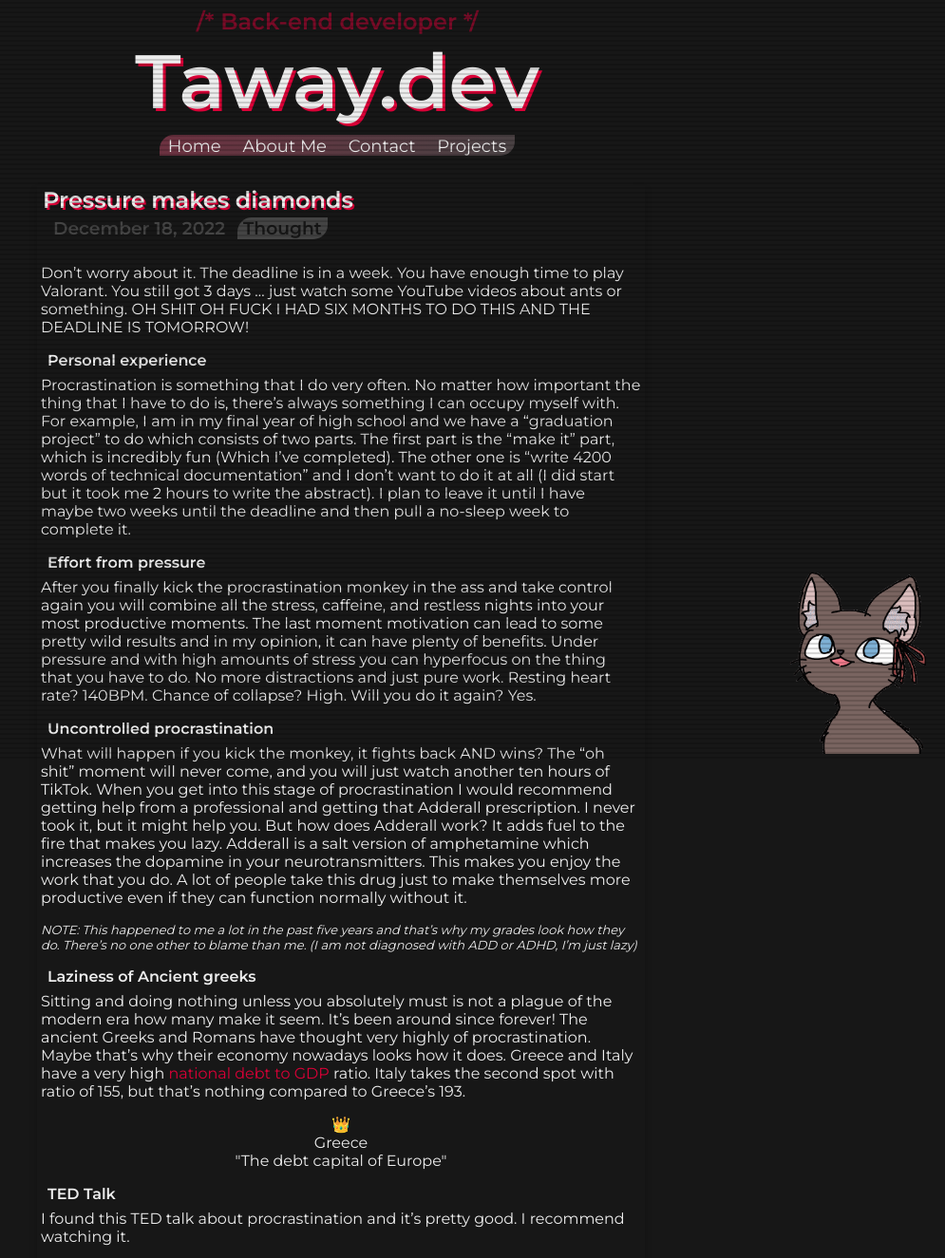
After one commit to MysteriousTaway/Taway.dev, a PHP site: page /blog/page/2022/18-12-2022.html in a window 1280 px wide. The commit adds this page. Shown: the top 1325 px of the page at 95% size, without its empty margins (285-1280 px from the left). Run offline with PHP 8.4, Linux system fonts and the light colour scheme.

Commit message:
date changes, added tags, added a new blog post

```diff
--- a/blog/page/2022/14-12-2022.html
+++ b/blog/page/2022/14-12-2022.html
@@ -43,7 +43,10 @@
     <div class="container">
         <div class="blogName">
             <h2>Web-dev adventure</h2>
-            <h3>14.12.2022</h3>
+            <span>
+                <h3>December 14, 2022</h3>
+                <h3 class="tag">Project</h3>
+            </span>
         </div>
         <!-- <h4>Chapter name</h4> -->
         <p>
--- a/blog/page/2022/15-12-2022.html
+++ b/blog/page/2022/15-12-2022.html
@@ -43,7 +43,10 @@
     <div class="container">
         <div class="blogName">
             <h2>The Inadequacy of Modern Education</h2>
-            <h3>15.12.2022</h3>
+            <span>
+                <h3>December 15, 2022</h3>
+                <h3 class="tag">Ideology</h3>
+            </span>
         </div>
 
         <p>
--- /dev/null
+++ b/blog/page/2022/18-12-2022.html
@@ -0,0 +1,130 @@
+<!DOCTYPE html>
+<!-- Import icon -->
+<link rel="icon" type="image/x-icon" href="https://avatars.githubusercontent.com/u/44374628?v=4">
+
+<!-- include style.css (if this page is in root folder) -->
+<!-- <link rel="stylesheet" href="src/style.css"> -->
+
+<!-- include style.css (if this page is in blog folder) -->
+<link rel="stylesheet" href="../../../src/style.css">
+<link rel="stylesheet" href="../../../src/index.css">
+
+<!-- include style.css (if this page is in prefab folder) -->
+<!-- <link rel="stylesheet" href="../style.css"> -->
+
+<!-- Include font: -->
+<link rel="preconnect" href="https://fonts.googleapis.com">
+<link rel="preconnect" href="https://fonts.gstatic.com" crossorigin>
+<link href="https://fonts.googleapis.com/css2?family=Montserrat:wght@400;600&display=swap" rel="stylesheet">
+<style>
+    @import url('https://fonts.googleapis.com/css2?family=Montserrat:wght@400;600&display=swap');
+</style>
+<html lang="en">
+
+<head>
+    <meta charset="UTF-8">
+    <meta name="viewport" content="width=device-width, initial-scale=1.0">
+    <meta http-equiv="X-UA-Compatible" content="ie=edge">
+    <title>Taway.dev - Blog</title>
+    <h4 class="center subtitle"> /* Back-end developer */ </h4>
+    <h1 class="title invert">Taway.dev</h1>
+    <div class="combar center">
+        <span>
+            <a href="../../../index.html">Home</a>
+            <a href="../../../about.html">About Me</a>
+            <a href="../../../contact.html">Contact</a>
+            <a href="../../../projects.html">Projects</a>
+        </span>
+    </div>
+</head>
+<br><br>
+
+<body>
+    <div class="container">
+        <div class="blogName">
+            <h2>Pressure makes diamonds</h2>
+            <span>
+                <h3>December 18, 2022</h3>
+                <h3 class="tag">Thought</h3>
+            </span>
+        </div>
+        <p>
+            Don’t worry about it. The deadline is in a week. You have enough time to play Valorant. You still got 3 days
+            …
+            just watch some YouTube videos about ants or something. OH SHIT OH FUCK I HAD SIX MONTHS TO DO THIS AND THE
+            DEADLINE IS TOMORROW!
+        </p>
+        <h4>Personal experience</h4>
+        <p>
+            Procrastination is something that I do very often. No matter how important the thing that I have to do is,
+            there’s always something I can occupy myself with. For example, I am in my final year of high school and we
+            have
+            a “graduation project” to do which consists of two parts. The first part is the “make it” part, which is
+            incredibly fun (Which I’ve completed). The other one is “write 4200 words of technical documentation” and I
+            don’t want to do it at all (I did start but it took me 2 hours to write the abstract). I plan to leave it
+            until
+            I have maybe two weeks until the deadline and then pull a no-sleep week to complete it.
+        </p>
+        <h4>Effort from pressure</h4>
+        <p>
+            After you finally kick the procrastination monkey in the ass and take control again you will combine all the
+            stress, caffeine, and restless nights into your most productive moments. The last moment motivation can lead
+            to
+            some pretty wild results and in my opinion, it can have plenty of benefits. Under pressure and with high
+            amounts
+            of stress you can hyperfocus on the thing that you have to do. No more distractions and just pure work.
+            Resting heart rate? 140BPM. Chance of collapse? High. Will you do it again? Yes.
+        </p>
+        <h4>Uncontrolled procrastination</h4>
+        <p>
+            What will happen if you kick the monkey, it fights back AND wins? The “oh shit” moment will never come, and
+            you will just watch another ten hours of TikTok. When you get into this stage of procrastination I would
+            recommend getting help from a professional and getting that Adderall prescription. I never took it, but it
+            might help you. But how does Adderall work? It adds fuel to the fire that makes you lazy. Adderall is a salt
+            version of amphetamine which increases the dopamine in your neurotransmitters. This makes you enjoy the work
+            that you do. A lot of people take this drug just to make themselves more productive even if they can
+            function normally without it.
+        <div class="note small">
+            NOTE: This happened to me a lot in the past five years and that’s why my grades look how they do. There’s no
+            one other to blame than me. (I am not diagnosed with ADD or ADHD, I’m just lazy)
+        </div>
+        </p>
+        <h4>Laziness of Ancient greeks</h4>
+        <p>
+            Sitting and doing nothing unless you absolutely must is not a plague of the modern era how many make it
+            seem. It’s been around since forever! The ancient Greeks and Romans have thought very highly of
+            procrastination. Maybe that’s why their economy nowadays looks how it does. Greece and Italy have a very
+            high <a target="_blank" href="https://tradingeconomics.com/country-list/government-debt-to-gdp?continent=europe"> national debt to GDP</a> ratio. Italy takes the second spot with ratio of 155, but that’s nothing compared
+            to Greece’s 193.
+            <div class="center">
+                👑<br>
+                Greece<br>
+                "The debt capital of Europe"<br>
+            </div>
+        </p>
+        <h4>TED Talk</h4>
+        <p>
+            I found this TED talk about procrastination and it’s pretty good. I recommend watching it.
+        </p>
+        <iframe class="center_iframe" width="560" height="315" src="https://www.youtube.com/embed/arj7oStGLkU"
+            title="YouTube video player" frameborder="0"
+            allow="accelerometer; autoplay; clipboard-write; encrypted-media; gyroscope; picture-in-picture"
+            allowfullscreen>
+        </iframe>
+
+        <a href="../../../index.html">
+            <h3>
+                « BACK
+            </h3>
+        </a>
+    </div>
+</body>
+
+<footer>
+    <div class="catImage">
+        <!-- <img src="img/sticker.webp" width="128" height="128" alt="cat"> -->
+        <img src="../../../img/Tabbie.png" width="150" height="196" alt="cat">
+    </div>
+</footer>
+
+</html>
--- a/blog/page/DD-MM-YYYY.html
+++ b/blog/page/DD-MM-YYYY.html
@@ -43,7 +43,10 @@
     <div class="container">
         <div class="blogName">
             <h2>Blog post name</h2>
-            <h3>DD.MM.YYYY</h3>
+            <span>
+                <h3>Month Day, Year</h3>
+                <h3 class="tag">Tag</h3>
+            </span>
         </div>
         <p>
             Lorem ipsum dolor sit amet, consectetur adipiscing elit, sed do eiusmod tempor incididunt ut labore et
--- a/projects.html
+++ b/projects.html
@@ -41,7 +41,7 @@
         <span class="project">
             <h1><b><a target="_blank" href="https://github.com/MysteriousTaway/Taway.dev">Taway.dev</a></b></h1>
             <h4>HTML, CSS</h4>
-            <p>My personal website. Currently it has my resume, links to social media and list of my projects.</p>
+            <p>You're looking at it right now! :3</p>
         </span>
         <span class="project">
             <h1><b><a target="_blank" href="https://github.com/MysteriousTaway/PhoneThingy">PhoneThingy</a></b></h1>
--- a/src/index.css
+++ b/src/index.css
@@ -37,3 +37,16 @@ color: var(--BGAccent);
     margin: 0px;
     margin-left: 7px;
 }
+
+.container span {
+    width: fit-content;
+}
+
+.tag {
+    color: var(--BGDark)!important;
+    width: fit-content;
+    padding-left: 6px;
+    padding-right: 6px;
+    background-color: var(--BGLight);
+    border-radius: 15px 0px 15px 0px;
+}
--- a/src/style.css
+++ b/src/style.css
@@ -236,3 +236,9 @@ body::before {
 .right {
     text-align: right!important;
 }
+
+.center_iframe {
+    display: block;
+    margin-left: auto;
+    margin-right: auto;
+}
```
Also changed, not shown: blog/page/2022/16-12-2022.html (+8 -33 lines), contact.html (+20 -0 lines), index.html (+34 -5 lines), src/contact.css (+10 -0 lines).
